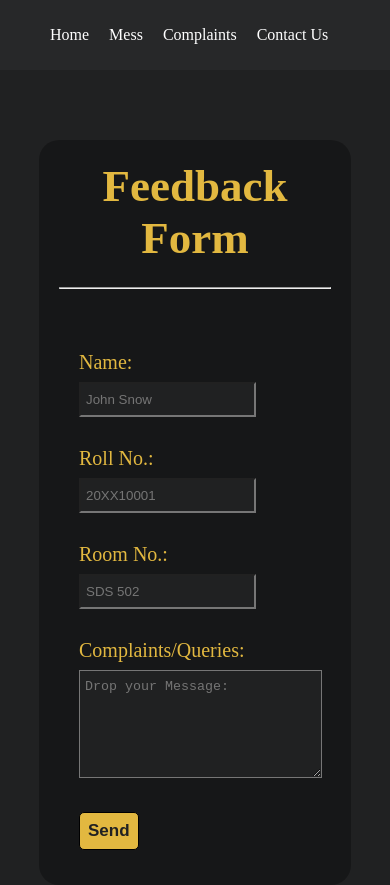
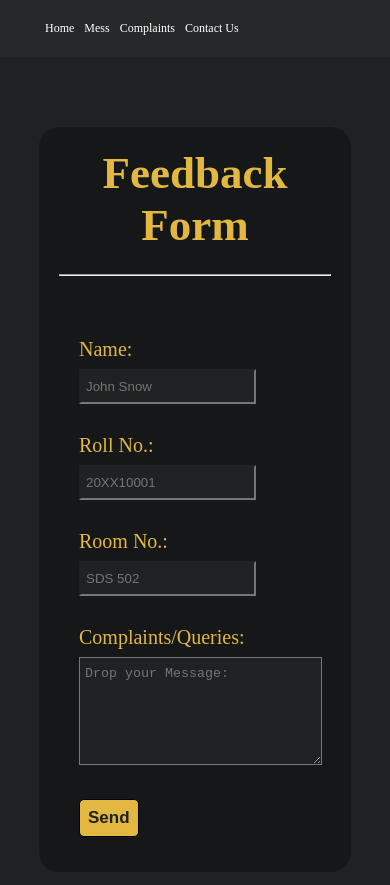
Before and after one commit to Sammy1836/MMMhall.io, a plain HTML site: page Complaints.html in a window 390 px wide. Drawn offline with Linux system fonts and the light colour scheme; a web font is replaced by a local one.

Commit message:
fixed responsiveness

```diff
--- a/Complaints.html
+++ b/Complaints.html
@@ -9,6 +9,7 @@
     <link rel="stylesheet" media="screen" href="https://fontlibrary.org//face/unique" type="text/css" />
     <link rel="stylesheet" media="screen" href="https://fontlibrary.org//face/poppins" type="text/css"/>
     <title>Feedback Form</title>
+    <link rel="icon" type="image/jpg" href="./pictures/mmm-cover.jpg">
     <style>
         body {
             margin: 0;
@@ -113,6 +114,13 @@
             color: rgb(226, 184, 64);
         }
 
+        @media(max-width:650px){
+            .nav ul li a{
+                font-size: 12px;
+                padding: 5px;
+            }
+        }
+
     </style>
 
     <div class="nav">
```
